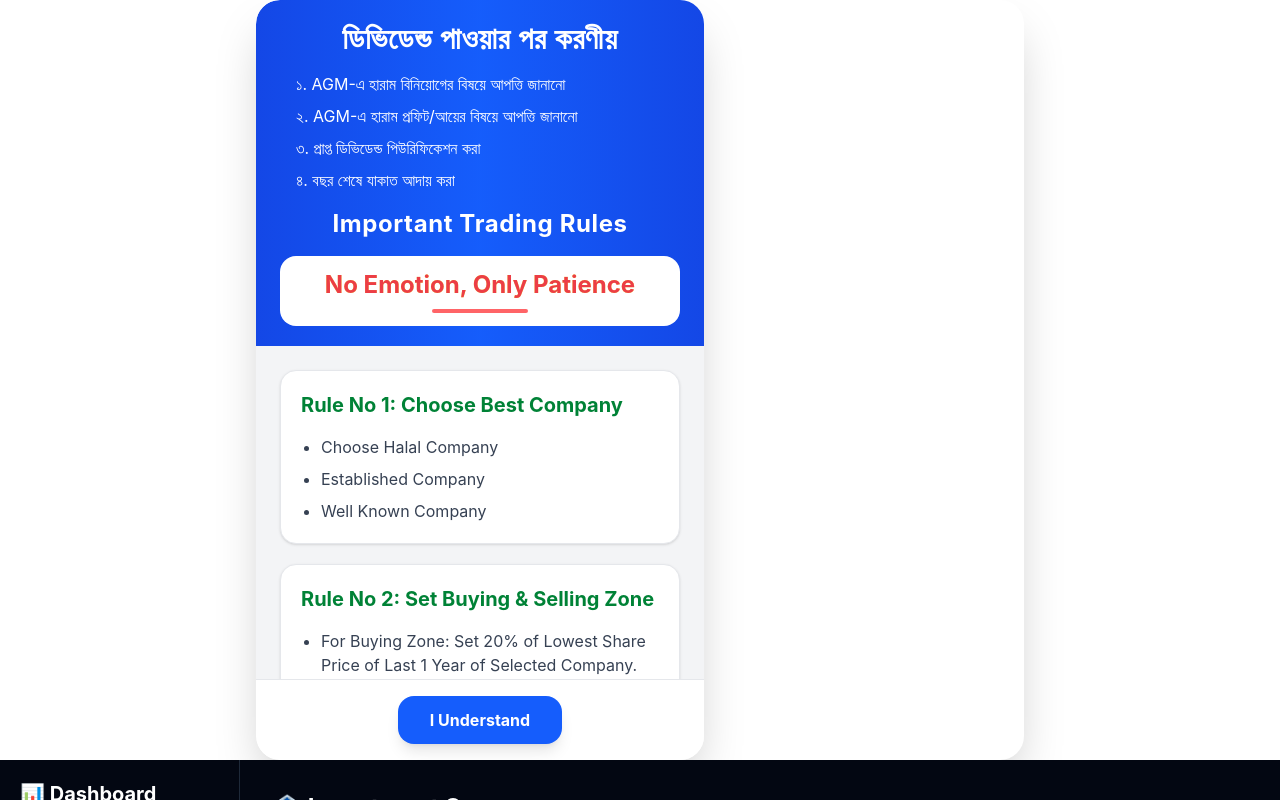
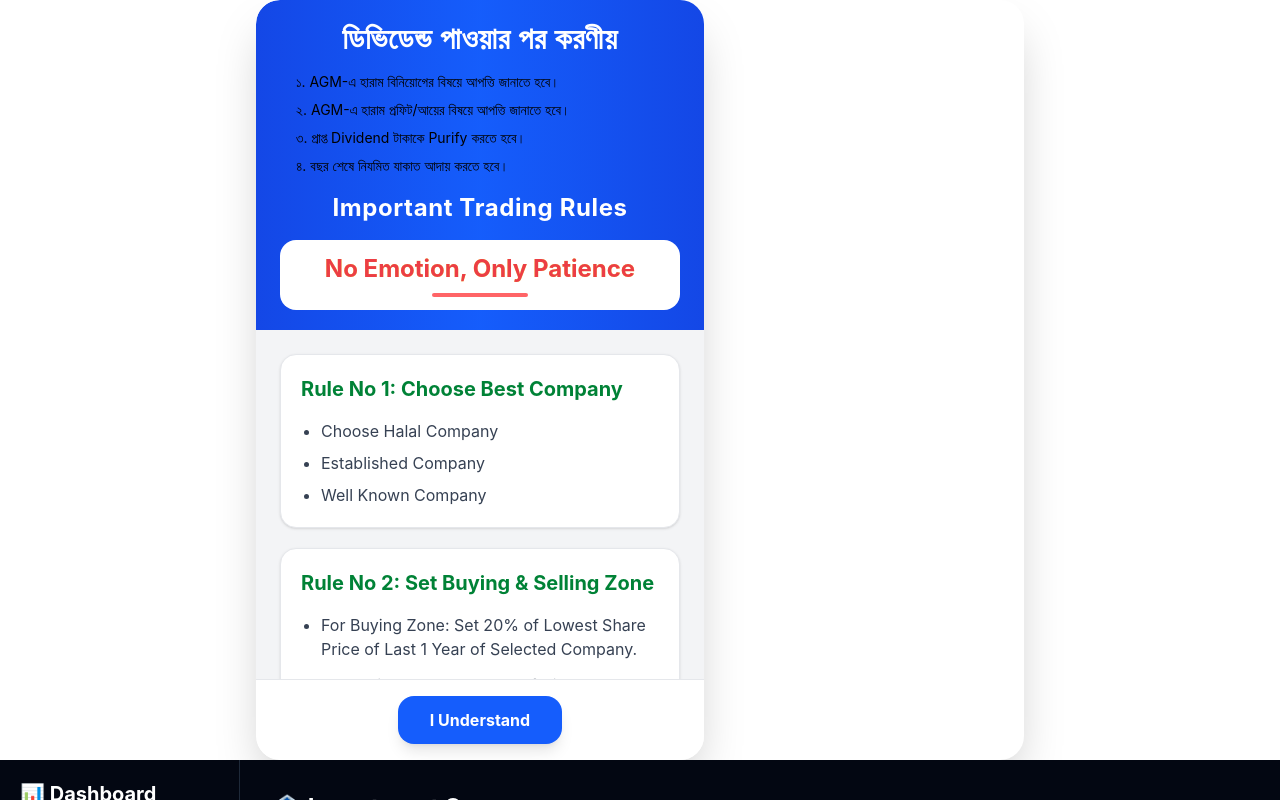
Before and after one commit to Mizan510/Stock-Market, a React app in the folder frontend/: page /dashboard in a window 1280 px wide. Shown: the top 800 px of the page. Built offline with nearby package versions, Linux system fonts and the light colour scheme; no server answers; sample sign-in values are in the browser's storage; the HTML template or start-up script is replaced by a standard one.

Commit message:
Update RulesPopup component with new rules text

```diff
--- a/frontend/src/components/RulesPopup.jsx
+++ b/frontend/src/components/RulesPopup.jsx
@@ -9,16 +9,16 @@ const RulesPopup = ({ onClose }) => {
   ডিভিডেন্ড পাওয়ার পর করণীয়
 </h1>
 
-<ul className="text-white text-sm sm:text-base space-y-2 px-2 sm:px-4">
-  <li>১. AGM-এ হারাম বিনিয়োগের বিষয়ে আপত্তি জানানো</li>
-  <li>২. AGM-এ হারাম প্রফিট/আয়ের বিষয়ে আপত্তি জানানো</li>
-  <li>৩. প্রাপ্ত ডিভিডেন্ড পিউরিফিকেশন করা</li>
-  <li>৪. বছর শেষে যাকাত আদায় করা</li>
+<ul className="text-red text-sm xt-smext-base space-y-2 px-2 sm:px-4">
+  <li>১. AGM-এ হারাম বিনিয়োগের বিষয়ে আপত্তি জানাতে হবে।</li>
+  <li>২. AGM-এ হারাম প্রফিট/আয়ের বিষয়ে আপত্তি জানাতে হবে।</li>
+  <li>৩. প্রাপ্ত Dividend টাকাকে Purify করতে হবে।</li>
+  <li>৪. বছর শেষে নিযমিত যাকাত আদায় করতে হবে।</li>
 </ul>
 
-<h2 className="text-base sm:text-xl md:text-2xl font-bold text-center text-white tracking-wide mt-4">
+<h1 className="text-base sm:text-2xl md:text-2xl font-bold text-center text-white tracking-wide mt-4">
   Important Trading Rules
-</h2>
+</h1>
 
           <div className="mt-4 bg-white border border-white/20 rounded-2xl py-3 px-4 backdrop-blur-md">
             <style>
```
